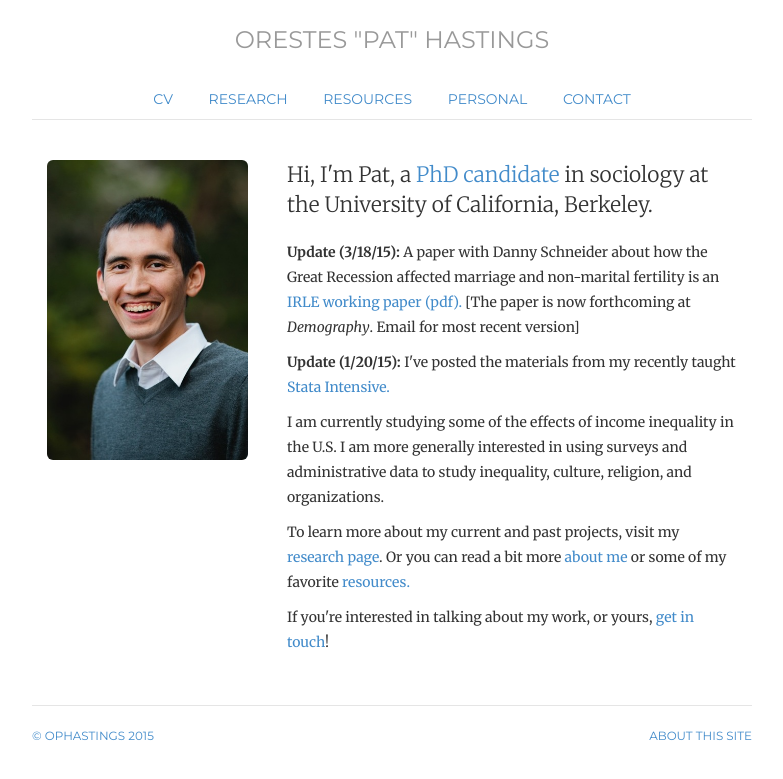
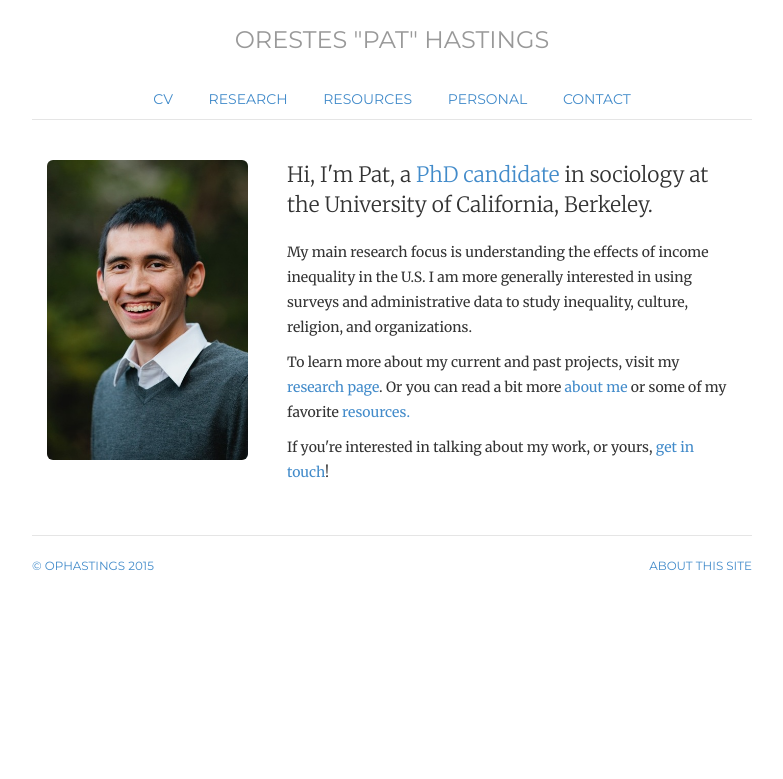
Before and after one commit to ophastings/ophastings.github.io, a Jekyll site: the page built from index.html, in a window 1280 px wide. Shown: the top 779 px of the page, without its empty margins (248-1031 px from the left). Built offline with Jekyll 4.4.1, drawn with Linux system fonts in a browser that asks for light colours; comment, search, counter and statistics services are not loaded.

Commit message:
Update index.html

```diff
--- a/index.html
+++ b/index.html
@@ -17,14 +17,8 @@ description: Website of Orestes Pat Hastings, sociology PhD candidate at UC Berk
 	<p class="lead">Hi, I'm Pat, a <a href="http://sociology.berkeley.edu/graduate-student/orestes-pat-hastings">PhD
 		candidate</a> in sociology at the University of California, Berkeley.</p>
 
-	<p><b>Update (3/18/15):</b> A paper with Danny Schneider about how the Great
-	Recession affected marriage and non-marital fertility is an
-	<a href="http://www.irle.berkeley.edu/workingpapers/105-15.pdf">IRLE working paper (pdf).</a> [The paper is now forthcoming at <i>Demography</i>. Email for most recent version]</p>
-
-	<p><b>Update (1/20/15):</b> I've posted the materials from my recently taught
-		<a href="stataintensive">Stata Intensive.</a></p>
-	<p>I am currently studying some of the effects of income inequality in the U.S. I am more generally interested in using
-	surveys and administrative data to study inequality, culture, religion, and organizations.</p>
+	<p>My main research focus is understanding the effects of income inequality in the U.S. I am more generally interested
+	in using surveys and administrative data to study inequality, culture, religion, and organizations.</p>
 	<p>To learn more about my current and past projects, visit my <a href="research">research page</a>. Or you can
 		read a bit more <a href="personal">about me</a> or some of my favorite <a href="resources">resources.</a></p>
 	<p>If you're interested in talking about my work, or yours, <a href="contact">get in touch</a>!</p>
```
